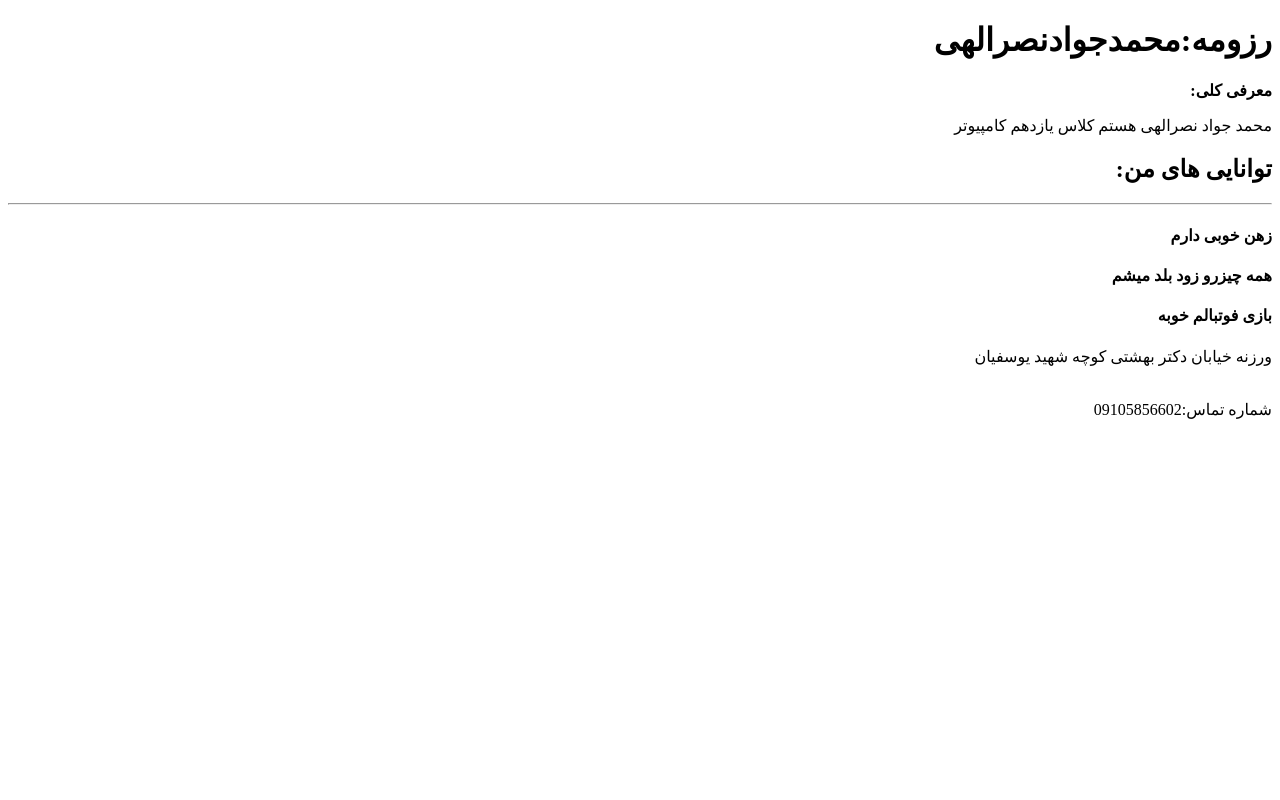
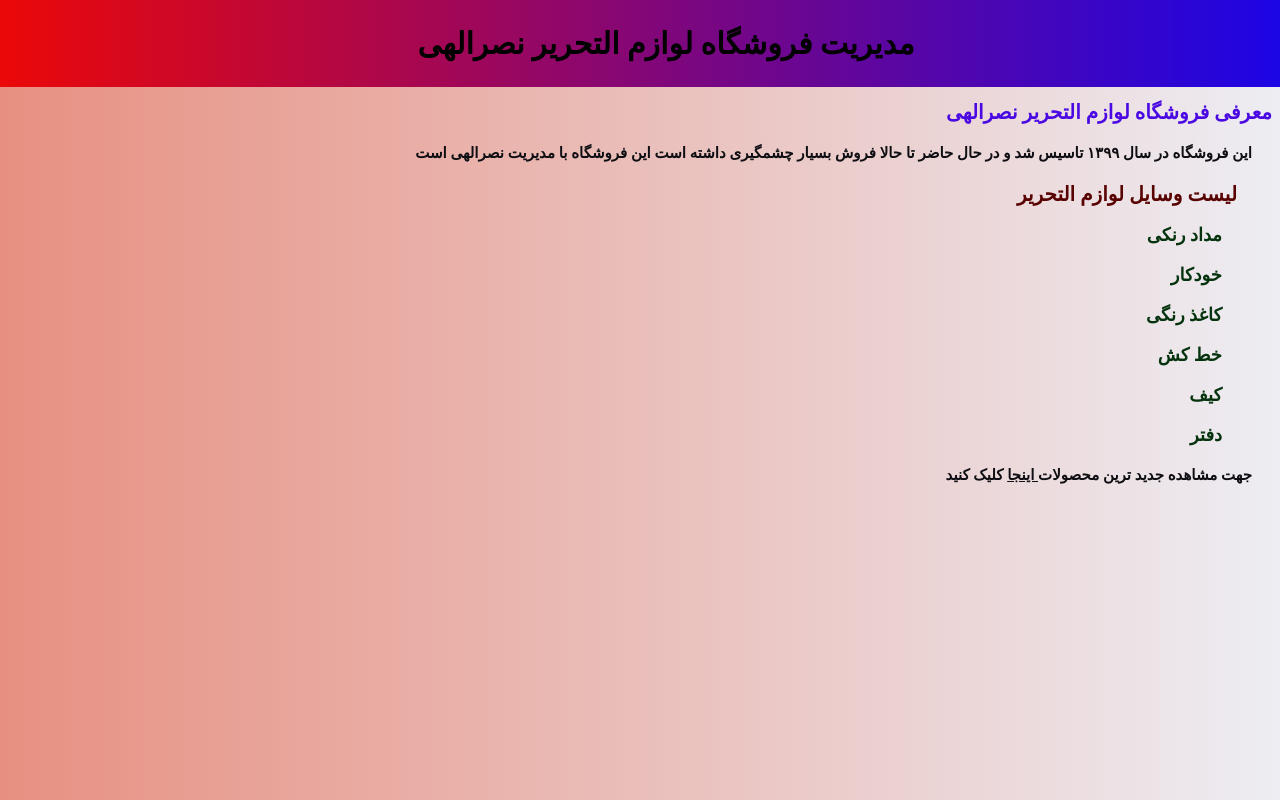
Before and after one commit to mohamad58383/yazdhom, a plain HTML site: page web/index.html in a window 1280 px wide. Drawn offline with Linux system fonts and the light colour scheme; files that its build step writes are made by us from their sources.

Commit message:
تکلیف دوم پودمان دوم

```diff
--- a/web/index.html
+++ b/web/index.html
@@ -1,19 +1,31 @@
 <!DOCTYPE html>
 <html lang="fa">
+
 <head>
+
     <meta charset="UTF-8">
     <meta name="viewport" content="width=device-width, initial-scale=1.0">
-    <title>محمدجواد نصرالهی</title>
+    <title>مدیریت فروشگاه لوازم التحریر نصرالهی</title>
+    <link rel="stylesheet" href="css/mamad.css">
 </head>
+
 <body dir="rtl">
-     <h1>رزومه:محمدجوادنصرالهی</h1>
- <b>معرفی کلی:</b><p>محمد جواد نصرالهی هستم کلاس یازدهم کامپیوتر</p>
-   <h2>توانایی های من:</h2>
-   <hr>
-<h4>زهن خوبی دارم</h4>
-<h4>همه چیزرو زود بلد میشم</h4>
-<h4>بازی فوتبالم خوبه</h4>
-     <p>ورزنه خیابان دکتر بهشتی کوچه شهید یوسفیان </p><br>
-     شماره تماس:09105856602
+    <br>
+    <br>
+    <br>
+    <br>
+    <h1>مدیریت فروشگاه لوازم التحریر نصرالهی</h1>
+    <h3>معرفی فروشگاه لوازم التحریر نصرالهی</h3>
+    <p>این فروشگاه در سال ۱۳۹۹ تاسیس شد و در حال حاضر تا حالا فروش بسیار چشمگیری داشته است این فروشگاه با مدیریت نصرالهی است</p>
+    <h4>لیست وسایل لوازم التحریر</h4>
+    <h5>مداد رنکی</h5>
+    <h5>خودکار</h5>
+    <h5>کاغذ رنگی</h5>
+    <h5>خط کش</h5>
+    <h5>کیف</h5>
+    <h5>دفتر</h5>
+<p>جهت مشاهده جدید ترین محصولات<u> اینجا</u> کلیک کنید</p>
+
 </body>
+
 </html>
--- /dev/null
+++ b/web/mamad.css
@@ -0,0 +1,51 @@
+body{
+    background: linear-gradient(to right, #e79081, #ededf3);
+}
+h1 {
+    position: fixed;
+    top: 0;
+    left: 0;
+    width: 100%;
+    margin-top: 0px;
+    margin-left: 0px;
+    margin-right: 0px;
+    text-align: center;
+    padding: 26px;
+    background: linear-gradient(to right, #eb0808, #1405ee);
+    font-size: 30px;
+    font-weight: bold;
+    font-family: b nazanin;
+}
+
+h3 {
+    font-size: 20px;
+    font-weight: bold;
+    font-family: b nazanin;
+    color: rgb(74, 8, 226);
+}
+
+p {
+    margin: 20px;
+    font-size: 15px;
+    font-weight: bold;
+    font-family: b nazanin;
+    color: rgb(14, 14, 19);
+}
+
+h4 {
+    margin: 16px;
+    margin-right: 35px;
+    font-size: 20px;
+    font-weight: bold;
+    font-family: b nazanin;
+    color: rgb(88, 2, 2);
+}
+
+h5 {
+    margin: 18px;
+    margin-right: 50px;
+    font-size: 18px;
+    font-weight: bold;
+    font-family: b nazanin;
+    color: rgb(5, 51, 13);
+}
```
